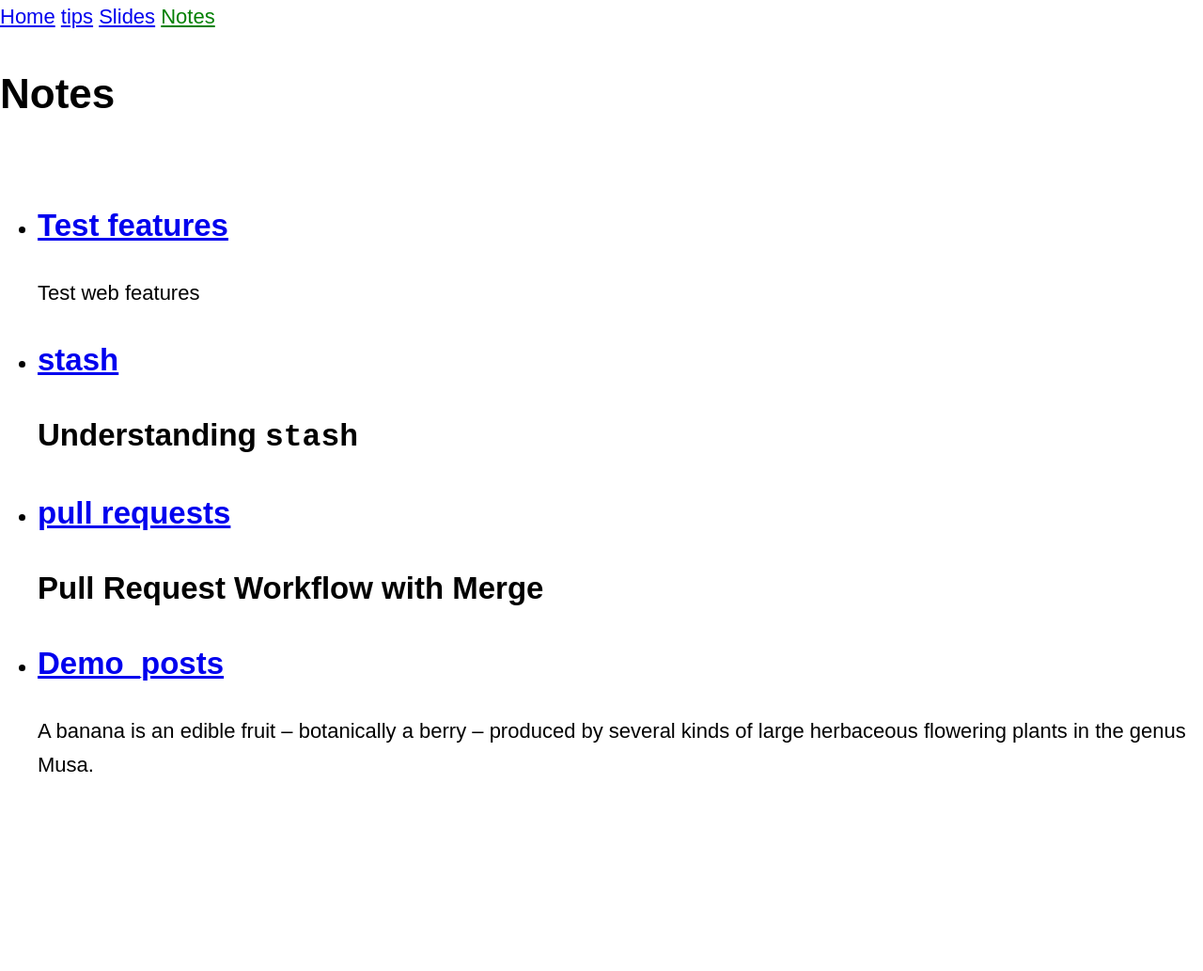
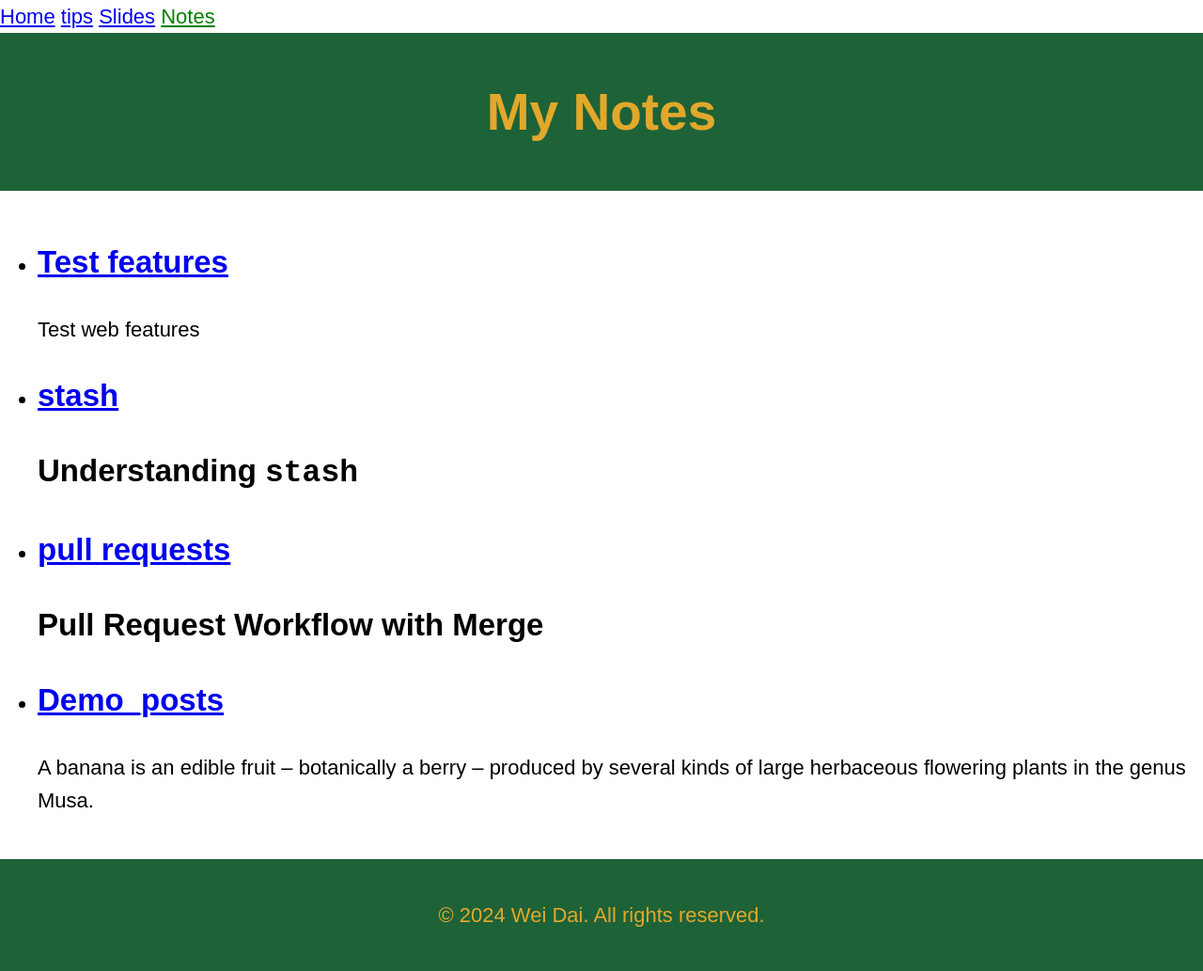
Before and after one commit to wdai0/wdai0.github.io, a Jekyll site: the page built from notes.html, in a window 1280 px wide. Shown: the whole page at 94% size. Built offline with Jekyll 4.4.1, drawn with Linux system fonts in a browser that asks for light colours; before the commit the page ends 900 px from its top, so only the background shows below that.

Commit message:
Update header and footer in notes.html

```diff
--- a/notes.html
+++ b/notes.html
@@ -3,7 +3,9 @@ layout: default
 title: Notes
 ---
 
-<h1>Notes</h1>
+<header>
+  <h1>My Notes</h1>
+</header>
 
 <ul>
   {% for post in site.posts %}
@@ -13,3 +15,7 @@ title: Notes
     </li>
   {% endfor %}
 </ul>
+
+<footer>
+  <p>© 2024 Wei Dai. All rights reserved.</p>
+</footer>
```
